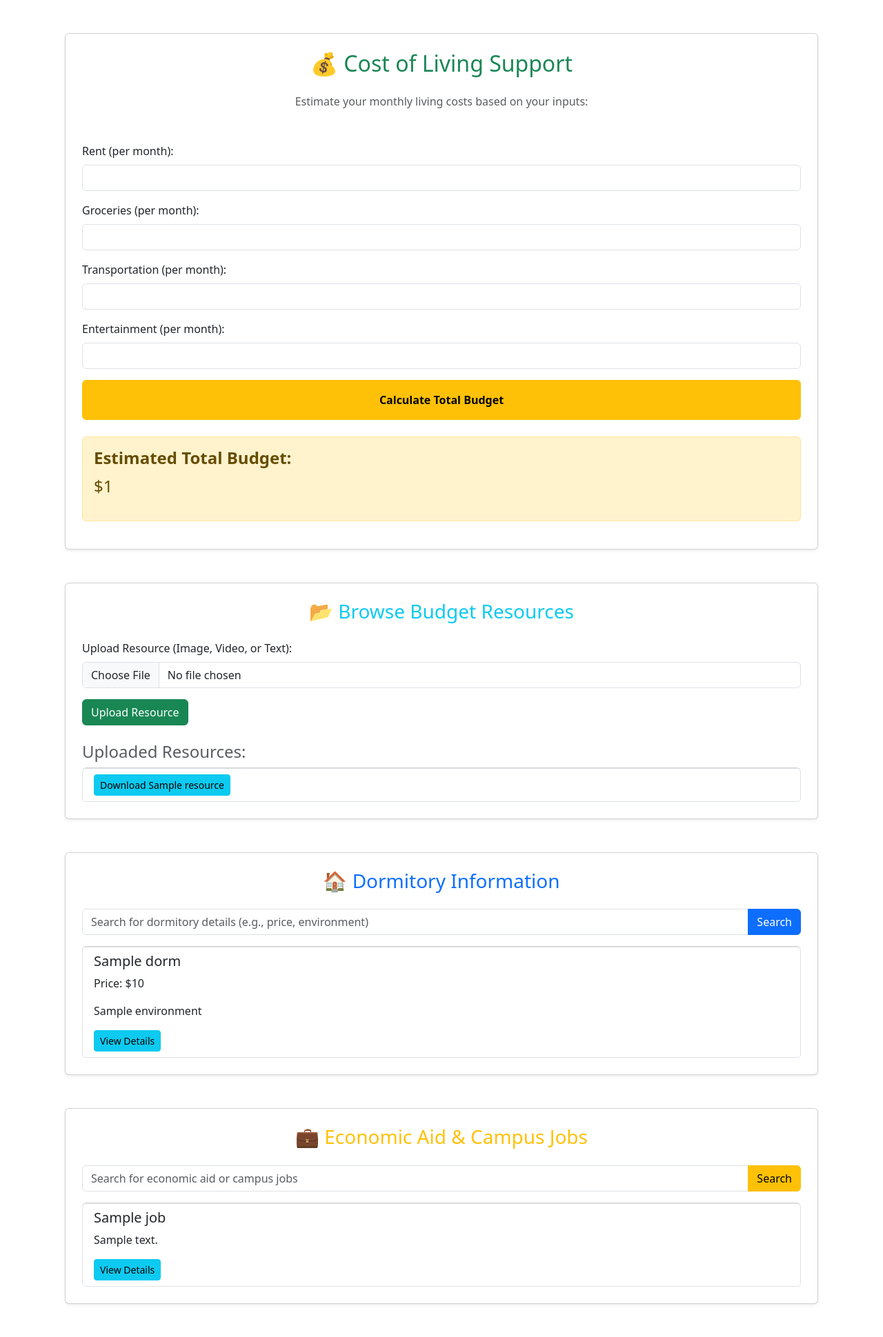
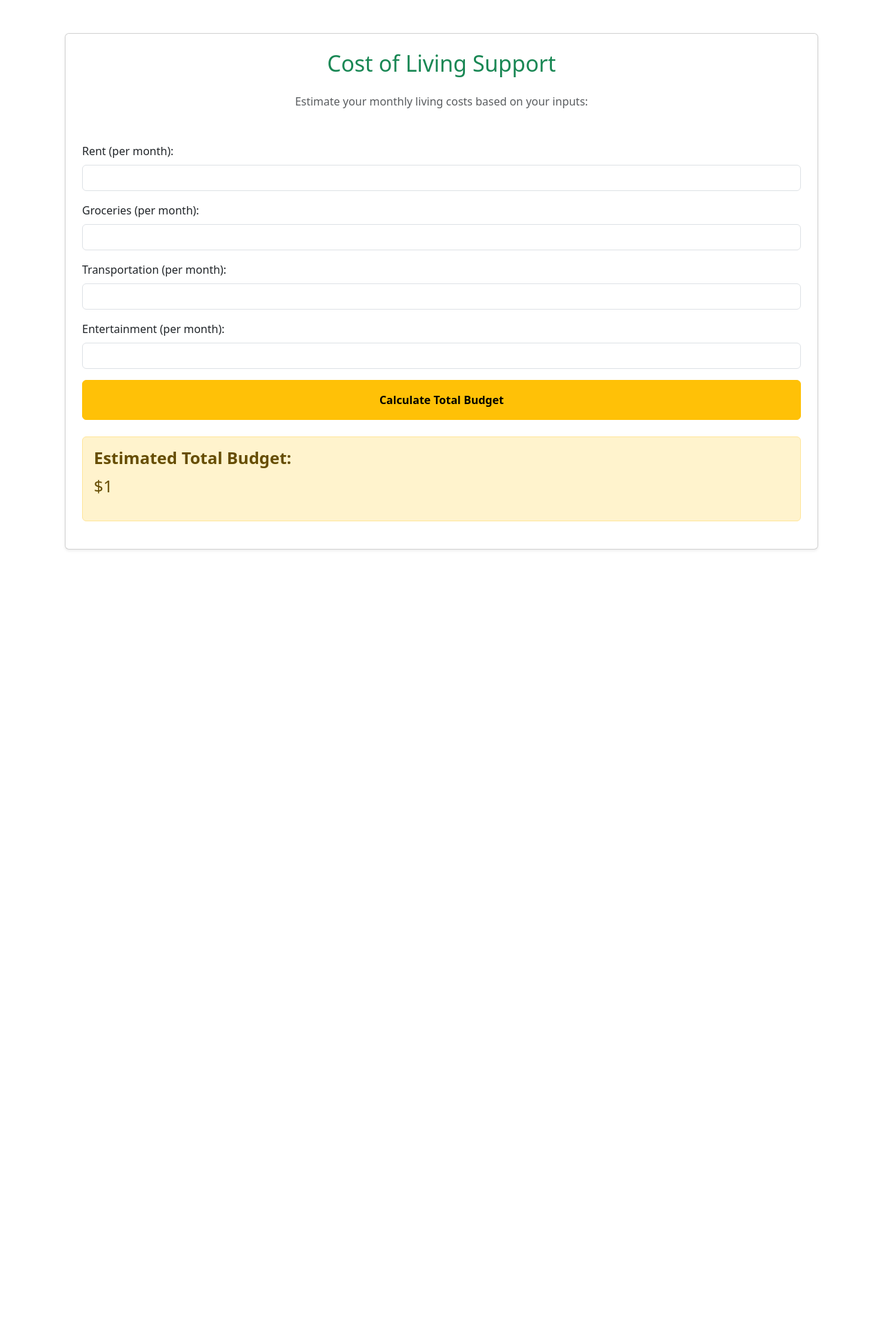
Before and after one commit to JiaxinHou-123/BUS-GROUP-8, a Flask app: template templates/cost_of_living.html in a window 1280 px wide. Shown: the part 56-1995 px from the top of the page at 69% size. After the commit the page ends 854 px from the top, so only its background shows below. Run offline with Flask 3, Linux system fonts and the light colour scheme; the template is opened without the code that fills it: most values are stand-ins (such as "Sample title", 1, 10 or a date in 2020).

Commit message:
Update cost_of_living.html
Now just calculate monthly budget. Other previous functions are in cost-of-our-living and other_functions. No changes for function itself

```diff
--- a/templates/cost_of_living.html
+++ b/templates/cost_of_living.html
@@ -5,7 +5,7 @@
 
     <!-- Cost of Living Budget Calculation Section -->
     <div class="card shadow-sm p-4 mb-5 rounded">
-        <h2 class="text-center text-success mb-4">💰 Cost of Living Support</h2>
+        <h2 class="text-center text-success mb-4">Cost of Living Support</h2>
         <p class="text-center text-muted mb-5">Estimate your monthly living costs based on your inputs:</p>
 
         <form method="POST" action="{{ url_for('cost_of_living') }}" class="space-y-4">
@@ -36,83 +36,5 @@
         </div>
         {% endif %}
     </div>
-
-    <!-- Browse Budget Resources Section -->
-    <div class="card shadow-sm p-4 mb-5 rounded">
-        <h3 class="text-center text-info mb-4">📂 Browse Budget Resources</h3>
-        <form method="POST" action="{{ url_for('upload_resource') }}" enctype="multipart/form-data" class="mb-4">
-            <div class="mb-3">
-                <label class="form-label">Upload Resource (Image, Video, or Text):</label>
-                <input type="file" name="resource_file" class="form-control" required>
-            </div>
-            <button type="submit" class="btn btn-success">Upload Resource</button>
-        </form>
-
-        <!-- Display uploaded resources (images, text files) -->
-        <h4 class="text-muted">Uploaded Resources:</h4>
-        {% if resources %}
-            <ul class="list-group">
-                {% for resource in resources %}
-                    <li class="list-group-item d-flex justify-content-between align-items-center">
-                        <a href="{{ url_for('download_resource', filename=resource) }}" class="btn btn-info btn-sm">Download {{ resource }}</a>
-                    </li>
-                {% endfor %}
-            </ul>
-        {% else %}
-            <p>No resources uploaded yet.</p>
-        {% endif %}
-    </div>
-
-    <!-- Dormitory Search Section -->
-    <div class="card shadow-sm p-4 mb-5 rounded">
-        <h3 class="text-center text-primary mb-4">🏠 Dormitory Information</h3>
-        <form method="GET" action="{{ url_for('search_dormitory') }}">
-            <div class="input-group mb-3">
-                <input type="text" class="form-control" name="search" placeholder="Search for dormitory details (e.g., price, environment)" required>
-                <button class="btn btn-primary" type="submit">Search</button>
-            </div>
-        </form>
-
-        {% if dormitories %}
-        <div class="list-group">
-            {% for dorm in dormitories %}
-                <div class="list-group-item">
-                    <h5>{{ dorm.name }}</h5>
-                    <p>Price: ${{ dorm.price }}</p>
-                    <p>{{ dorm.environment }}</p>
-                    <a href="{{ dorm.details_link }}" class="btn btn-info btn-sm">View Details</a>
-                </div>
-            {% endfor %}
-        </div>
-        {% else %}
-        <p>No dormitories found.</p>
-        {% endif %}
-    </div>
-
-    <!-- Economic Aid & Campus Jobs Section -->
-    <div class="card shadow-sm p-4 mb-5 rounded">
-        <h3 class="text-center text-warning mb-4">💼 Economic Aid & Campus Jobs</h3>
-        <form method="GET" action="{{ url_for('search_jobs') }}">
-            <div class="input-group mb-3">
-                <input type="text" class="form-control" name="search" placeholder="Search for economic aid or campus jobs" required>
-                <button class="btn btn-warning" type="submit">Search</button>
-            </div>
-        </form>
-
-        {% if jobs %}
-        <div class="list-group">
-            {% for job in jobs %}
-                <div class="list-group-item">
-                    <h5>{{ job.title }}</h5>
-                    <p>{{ job.description }}</p>
-                    <a href="{{ job.details_link }}" class="btn btn-info btn-sm">View Details</a>
-                </div>
-            {% endfor %}
-        </div>
-        {% else %}
-        <p>No job or aid information found.</p>
-        {% endif %}
-    </div>
-
 </div>
 {% endblock %}
```
